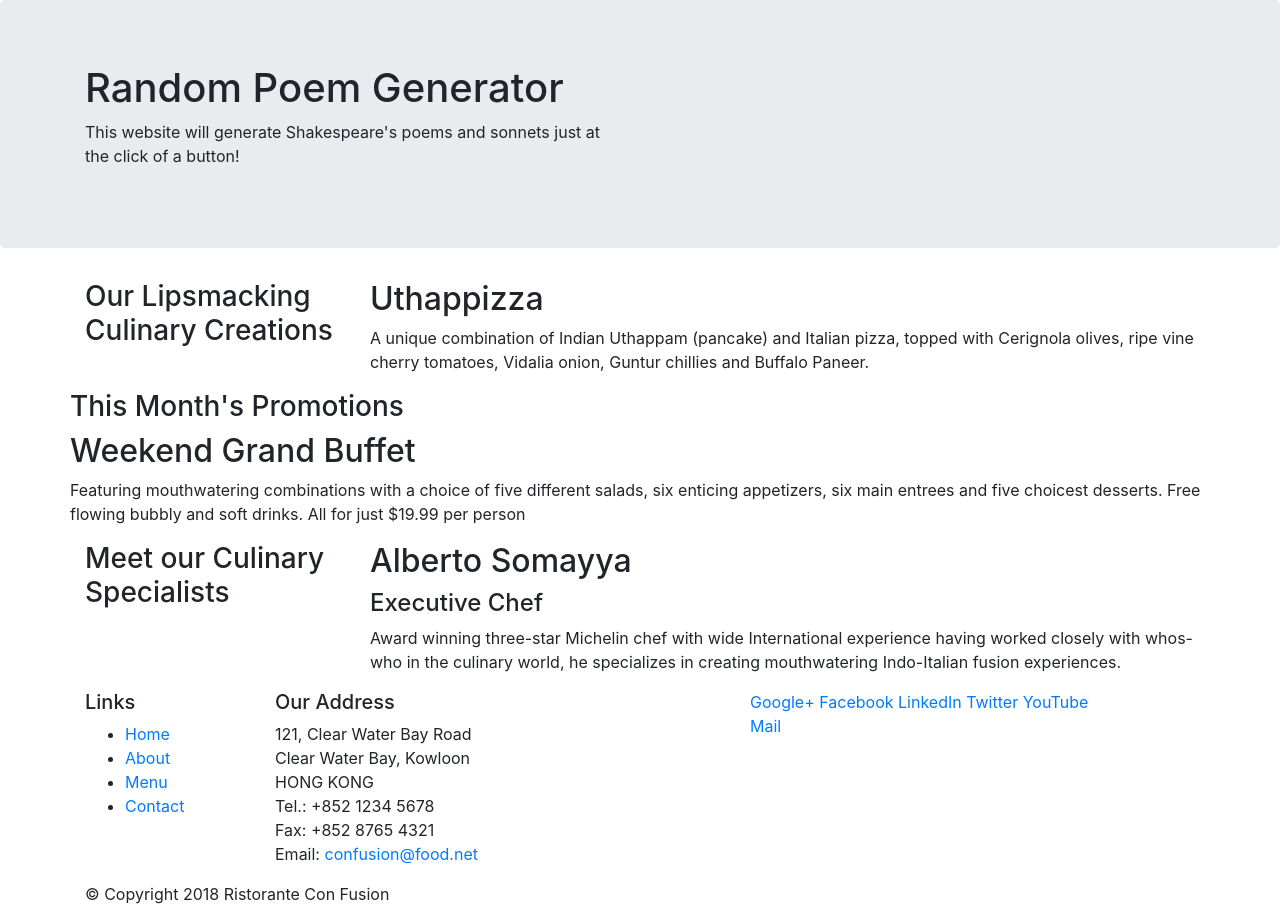
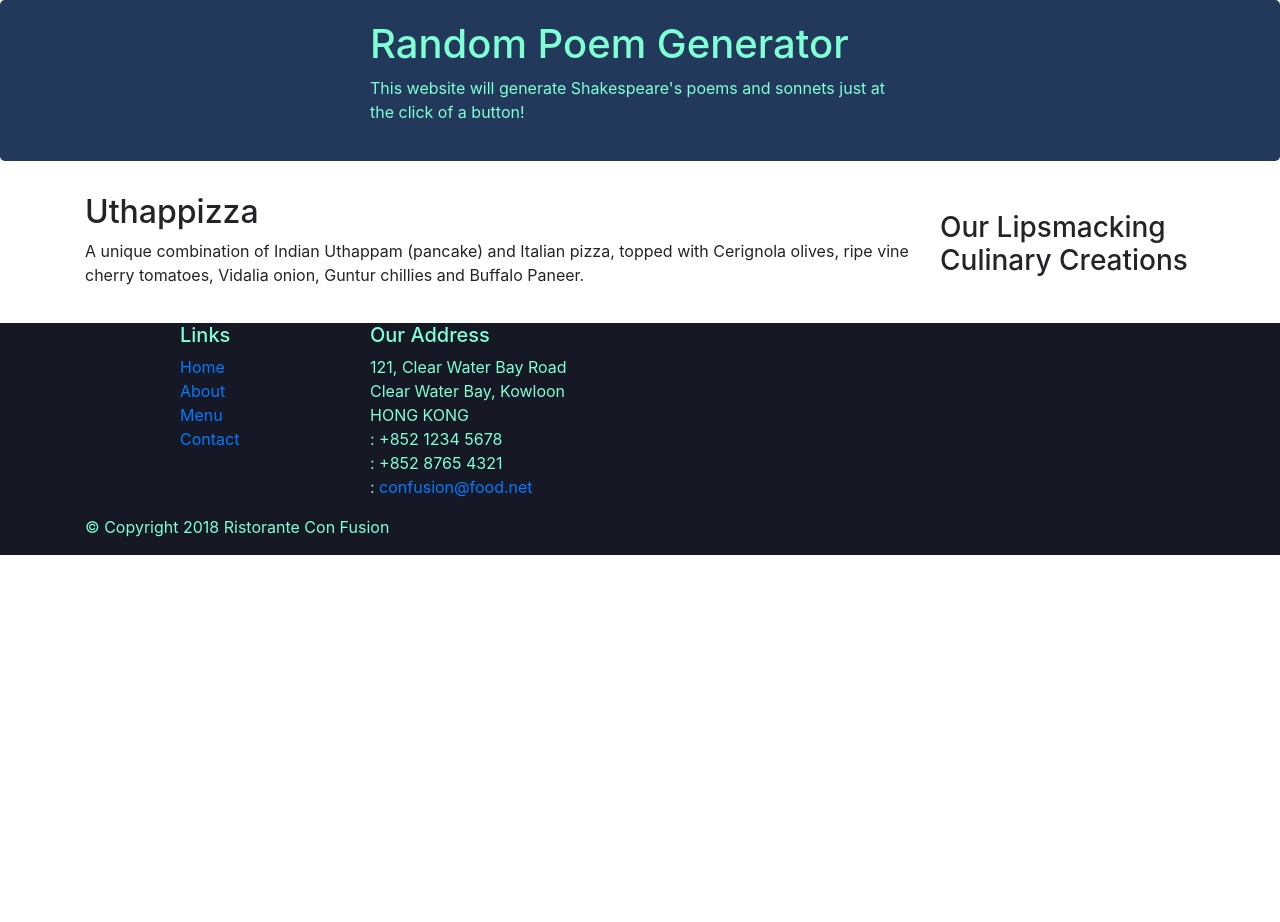
Before and after one commit to docilefiasco/Random-Poem-Generator, a website: page index.html in a window 1280 px wide. After the commit the page ends 800 px from the top, so only its background shows below. Drawn offline with nearby package versions, Linux system fonts and the light colour scheme.

Commit message:
basic style

```diff
--- a/index.html
+++ b/index.html
@@ -7,65 +7,47 @@
     <meta name="viewport" content="width=device-width, inital-scale=1, shrink-to-fit=no">
     <meta http-equiv="x-ua-compatible" content="ie-edge">
     <link rel="stylesheet" href="./node_modules/bootstrap/dist/css/bootstrap.min.css">
+    <link rel="stylesheet" href="./style.css">
 </head>
 
 <body>
-
     <header class="jumbotron">
         <div class="container">
-            <div class="row">
+            <div class="row justify-content-center">
                 <div class="col-12 col-sm-6">
-                    <h1>Random Poem Generator</h1>
+                    <h1 class="justify-content-center">Random Poem Generator</h1>
                     <p>This website will generate Shakespeare's poems and sonnets just at the click of a button!</p>
                 </div>
-                <div class="col-12 col-sm">
+                <div class="col-12">
                 </div>
             </div>
         </div>
     </header>
 
 <div class="container">
-        <div class="row">
-            <div class="col-12 col-sm-4 col-md-3">
+    <div class="row row-content align-items-center">
+        <div class="col-12 col-sm-4 order-sm-last col-md-3">
             <h3>Our Lipsmacking Culinary Creations</h3>
         </div>
-            <div  class="col-sm col-md">
+        <div class="col-sm order-sm-first col-md">
             <h2>Uthappizza</h2>
-                <p>A unique combination of Indian Uthappam (pancake) and Italian pizza, topped with Cerignola olives, ripe vine cherry tomatoes, Vidalia onion, Guntur chillies and Buffalo Paneer.</p>
+            <p>A unique combination of Indian Uthappam (pancake) and Italian pizza, topped with Cerignola olives, ripe
+                vine cherry tomatoes, Vidalia onion, Guntur chillies and Buffalo Paneer.</p>
         </div>
     </div>
 
 
-        <div class="row">
-            <div>
-                <h3>This Month's Promotions</h3>
-            </div>
-            <div>
-                <h2>Weekend Grand Buffet</h2>
-                <p>Featuring mouthwatering combinations with a choice of five different salads, six enticing appetizers, six main entrees and five choicest desserts. Free flowing bubbly and soft drinks. All for just $19.99 per person </p>
-            </div>
+
 </div>
 
-        <div class="row">
-            <div class="col-12 col-sm-4 col-md-3">
-                <h3>Meet our Culinary Specialists</h3>
-            </div>
-            <div  class="col-sm col-md" >
-                <h2>Alberto Somayya</h2>
-                <h4>Executive Chef</h4>
-                <p>Award winning three-star Michelin chef with wide International experience having worked closely with whos-who in the culinary world, he specializes in creating mouthwatering Indo-Italian fusion experiences. </p>
-            </div>
-        </div>
-    </div>
-
-    <footer>
+<footer class="footer">
     <div class="container">
         <div class="row">
-                <div class="col-4 col-sm-2">
+            <div class="col-4 offset-1 col-sm-2">
                 <h5>Links</h5>
-                    <ul>
-                        <li><a href="#">Home</a></li>
-                        <li><a href="#">About</a></li>
+                <ul class="list-unstyled">
+                    <li><a href="./index.html">Home</a></li>
+                    <li><a href="./aboutus.html">About</a></li>
                     <li><a href="#">Menu</a></li>
                     <li><a href="#">Contact</a></li>
                 </ul>
@@ -76,24 +58,29 @@
                     121, Clear Water Bay Road<br>
                     Clear Water Bay, Kowloon<br>
                     HONG KONG<br>
-		              Tel.: +852 1234 5678<br>
-		              Fax: +852 8765 4321<br>
-		              Email: <a href="mailto:confusion@food.net">confusion@food.net</a>
+                    <i class="fa fa-phone fa-lg"></i>: +852 1234 5678<br>
+                    <i class="fa fa-fax fa-lg"></i>: +852 8765 4321<br>
+                    <i class="fa fa-envelope fa-lg"></i>: <a href="mailto:confusion@food.net">confusion@food.net</a>
                 </address>
             </div>
-                <div class="col-12 col-sm-4">
+            <div class="col-12 col-sm-4 text-center align-self-center">
                 <div>
-                        <a href="http://google.com/+">Google+</a>
-                        <a href="http://www.facebook.com/profile.php?id=">Facebook</a>
-                        <a href="http://www.linkedin.com/in/">LinkedIn</a>
-                        <a href="http://twitter.com/">Twitter</a>
-                        <a href="http://youtube.com/">YouTube</a>
-                        <a href="mailto:">Mail</a>
+                    <a class="btn btn-social-icon btn-google" href="http://google.com/+"><i
+                            class="fa fa-google-plus fa-lg"></i></a>
+                    <a class="btn btn-social-icon btn-facebook" href="http://www.facebook.com/profile.php?id="><i
+                            class="fa fa-facebook fa-lg"></i></a>
+                    <a class="btn btn-social-icon btn-linkedin" href="http://www.linkedin.com/in/"><i
+                            class="fa fa-linkedin fa-lg"></i></a>
+                    <a class="btn btn-social-icon btn-twitter" href="http://twitter.com/"><i
+                            class="fa fa-twitter fa-lg"></i></a>
+                    <a class="btn btn-social-icon btn-youtube" href="http://youtube.com/"><i
+                            class="fa fa-youtube fa-lg"></i></a>
+                    <a class="btn btn-social-icon" href="mailto:"><i class="fa fa-envelope-o fa-lg"></i></a>
                 </div>
             </div>
         </div>
         <div class="row">
-                <div class="col-auto">
+            <div class="col-auto justify-content-center">
                 <p>© Copyright 2018 Ristorante Con Fusion</p>
             </div>
         </div>
--- /dev/null
+++ b/style.css
@@ -0,0 +1,20 @@
+.footer
+{
+    margin: 20px 0px auto;
+   color: aquamarine;
+    background-color:#161925 ;
+}
+
+.jumbotron
+{
+    padding: 20px 20px 20px 20px;
+    background-color:#23395B ;
+    color: aquamarine;
+    text-shadow: azure;
+}
+
+.content
+{
+    padding: 20px;
+    margin: 10px 50px;
+}
```
Also changed, not shown: package.json (+11 -3 lines), script.js (added), 2 other files. Lines whose indentation alone changed are shown as unchanged.
